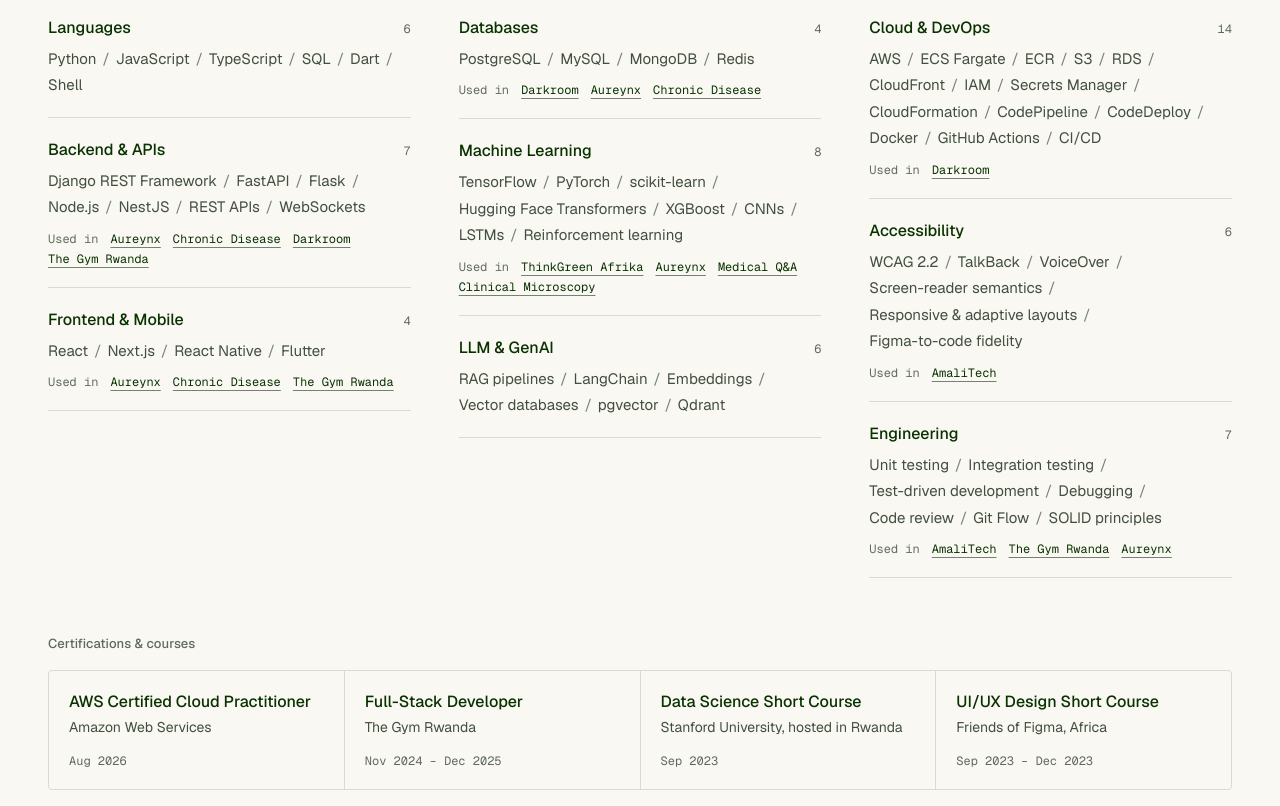
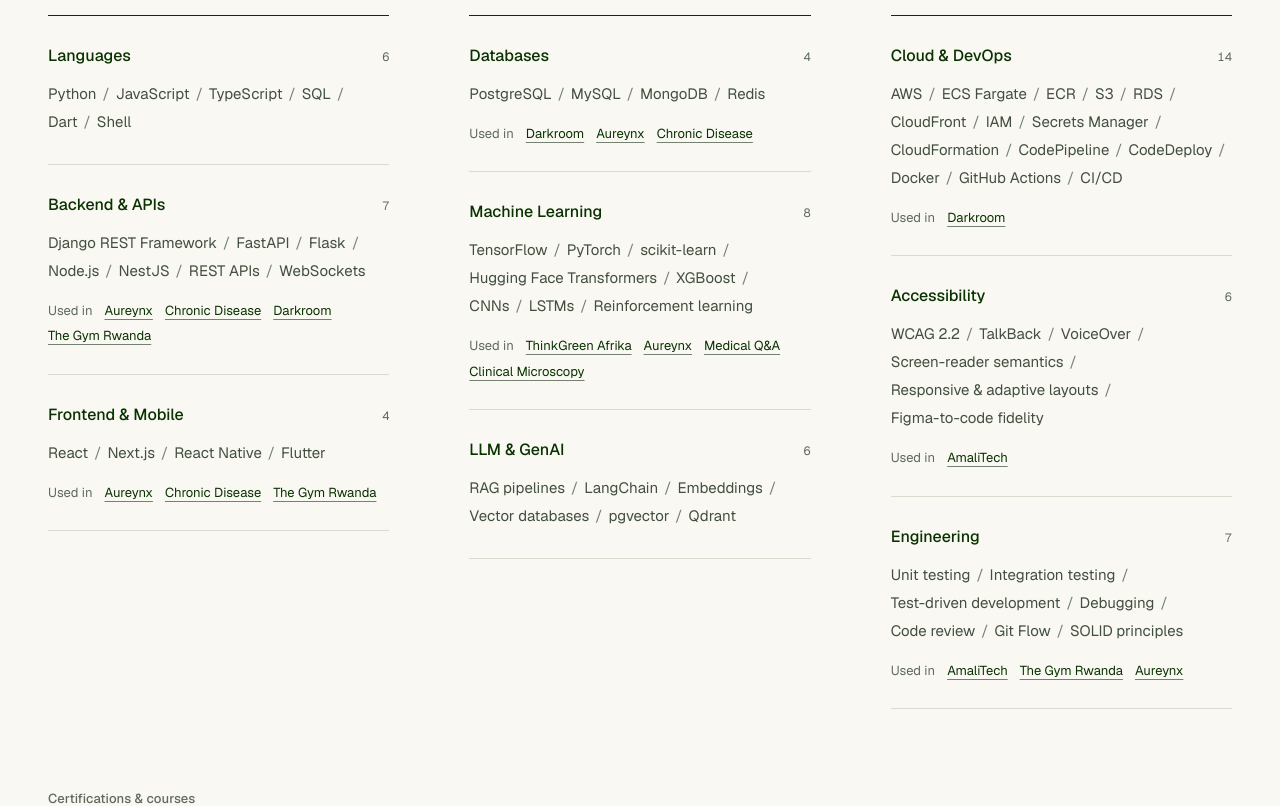
Before and after one commit to sjamillah/personal_portfolio, a Next.js app: page / in a window 1280 px wide. Shown: the part 5480-6286 px from the top of the page. Built offline with nearby package versions, Linux system fonts and the light colour scheme.

Commit message:
Give the Skills section more room

```diff
--- a/components/home/skills.tsx
+++ b/components/home/skills.tsx
@@ -14,23 +14,23 @@
         A toolkit, organised by the job it does.
       </SectionHeading>
 
-      <div className="mt-10 grid gap-x-12 gap-y-12 md:grid-cols-2 lg:mt-12 lg:grid-cols-3">
+      <div className="mt-12 grid gap-x-14 gap-y-16 md:grid-cols-2 lg:mt-16 lg:grid-cols-3 xl:gap-x-20">
         {skillBands.map((band, bandIndex) => (
           <Reveal key={band.name} delay={bandIndex * 80}>
             <div className="flex items-baseline gap-3">
-              <span className="font-mono text-xs text-lavender">{String.fromCharCode(65 + bandIndex)}</span>
+              <span className="text-[0.8125rem] text-green">{String.fromCharCode(65 + bandIndex)}</span>
               <h3 className="font-serif text-4xl tracking-tight">{band.name}</h3>
             </div>
             <p className="mt-2 text-sm leading-relaxed text-ink-soft md:min-h-[2.8125rem]">{band.note}</p>
 
-            <div className="mt-6 border-t border-ink">
+            <div className="mt-7 border-t border-ink">
               {band.categories.map((category) => (
-                <div key={category.name} className="border-b border-line py-5">
+                <div key={category.name} className="border-b border-line py-7">
                   <h4 className="flex items-baseline justify-between gap-4 font-medium text-ink">
                     {category.name}
-                    <span className="font-mono text-xs font-normal text-ink-faint">{category.items.length}</span>
+                    <span className="text-xs font-normal tabular-nums text-ink-faint">{category.items.length}</span>
                   </h4>
-                  <ul className="mt-2 flex flex-wrap gap-y-1 text-[0.9375rem] text-ink-soft">
+                  <ul className="mt-3 flex flex-wrap text-[0.9375rem] leading-7 text-ink-soft">
                     {category.items.map((item, index) => (
                       <li
                         key={item}
@@ -42,7 +42,7 @@
                     ))}
                   </ul>
                   {category.evidence.length > 0 && (
-                    <p className="mt-3 flex flex-wrap items-baseline gap-x-3 gap-y-1 font-mono text-xs">
+                    <p className="mt-4 flex flex-wrap items-baseline gap-x-3 gap-y-1.5 text-[0.8125rem]">
                       <span className="text-ink-faint">Used in</span>
                       {category.evidence.map((link) => (
                         <a
@@ -62,14 +62,14 @@
         ))}
       </div>
 
-      <Reveal className="mt-12 lg:mt-14">
-        <h3 className="eyebrow mb-4">Certifications & courses</h3>
-        <ul className="grid gap-px overflow-hidden rounded-sm border border-line bg-line sm:grid-cols-2 lg:grid-cols-4">
+      <Reveal className="mt-16 lg:mt-20">
+        <h3 className="eyebrow">Certifications & courses</h3>
+        <ul className="mt-5 grid gap-x-10 gap-y-8 sm:grid-cols-2 lg:grid-cols-4">
           {certifications.map((cert) => (
-            <li key={cert.name} className="flex flex-col bg-paper p-5">
+            <li key={cert.name} className="border-t border-line pt-4">
               <p className="font-medium leading-snug text-ink">{cert.name}</p>
               <p className="mt-1 text-sm text-ink-soft">{cert.issuer}</p>
-              <p className="mt-auto pt-4 font-mono text-xs text-ink-faint">{cert.date}</p>
+              <p className="mt-2 text-[0.8125rem] tabular-nums text-ink-faint">{cert.date}</p>
             </li>
           ))}
         </ul>
```
